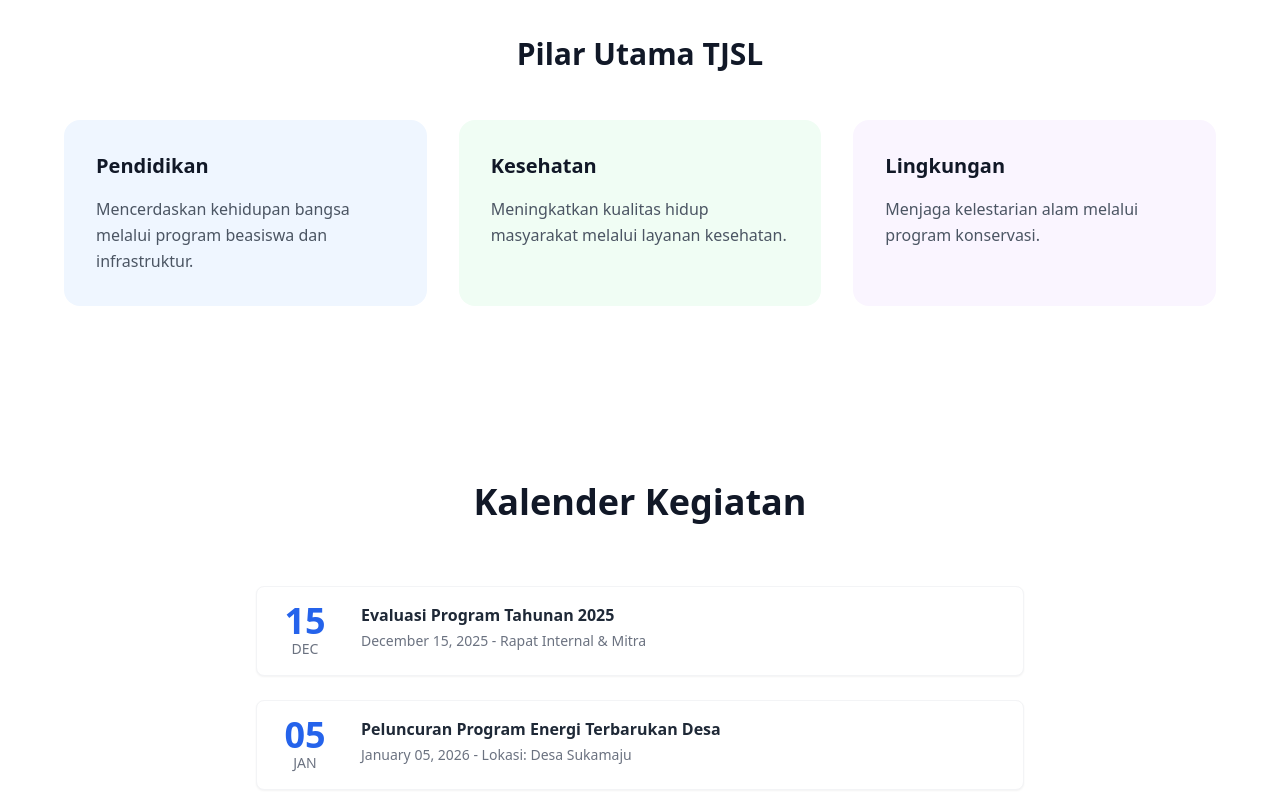
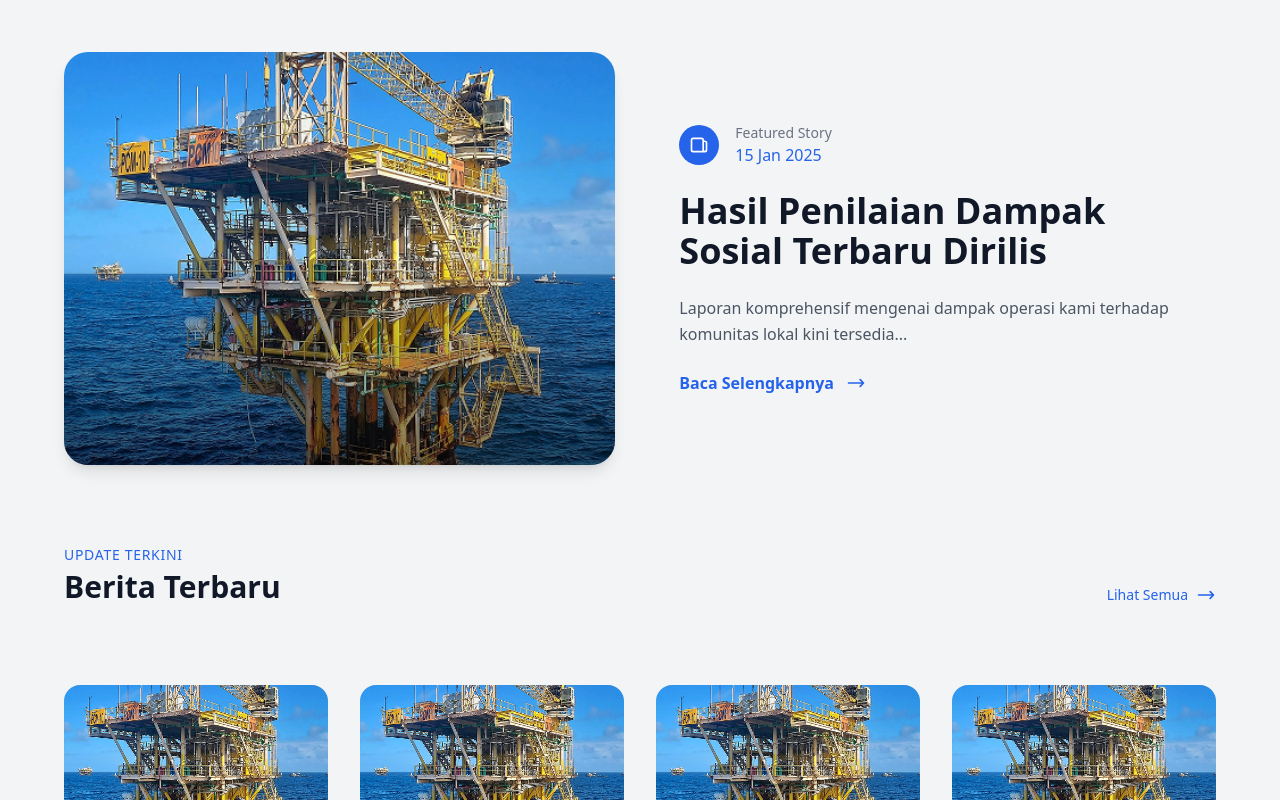
Before and after one commit to Aliyamkamila/Website-ONWJ, a React (Vite) app: page /tjsl in a window 1280 px wide. Shown: the part 1720-2520 px from the top of the page. Built offline with nearby package versions, Linux system fonts and the light colour scheme.

Commit message:
udh tjsl

```diff
--- a/src/main.jsx
+++ b/src/main.jsx
@@ -48,7 +48,7 @@ const router = createBrowserRouter([ // <-- Buka createBrowserRouter
   }, // <-- TUTUP root route object
 ]); // <-- TUTUP createBrowserRouter (setelah array)
 
-// --- createRoot dipindah ke sini, SETELAH router didefinisikan ---
+  // --- createRoot dipindah ke sini, SETELAH router didefinisikan ---
 createRoot(document.getElementById('root')).render(
   <StrictMode>
     <RouterProvider router={router} />
--- a/src/pages/TJSLPage.jsx
+++ b/src/pages/TJSLPage.jsx
@@ -27,13 +27,6 @@ const slideData = [
     { title: 'Program Kesehatan', content: 'Menyediakan layanan kesehatan gratis dan perbaikan fasilitas sanitasi untuk masyarakat sekitar.', image: carouselImg3, link: '#' },
 ];
 
-// Data untuk Pilar TJSL
-const pilarData = [
-    { title: "Pendidikan", content: "Mencerdaskan kehidupan bangsa melalui program beasiswa dan infrastruktur.", color: "bg-blue-50" },
-    { title: "Kesehatan", content: "Meningkatkan kualitas hidup masyarakat melalui layanan kesehatan.", color: "bg-green-50" },
-    { title: "Lingkungan", content: "Menjaga kelestarian alam melalui program konservasi.", color: "bg-purple-50" },
-];
-
 // Data untuk Berita Terkait TJSL
 const newsItems = [
     { id: 1, slug: 'social-impact-assessment-and-community-involvement', category: 'TJSL Update', date: '15 Jan 2025', title: 'Hasil Penilaian Dampak Sosial Terbaru Dirilis', description: 'Laporan komprehensif mengenai dampak operasi kami terhadap komunitas lokal kini tersedia...', image: programImage },
@@ -42,13 +35,6 @@ const newsItems = [
     { id: 4, slug: 'artikel-keempat-yang-baru', category: 'Kesehatan', date: '05 Okt 2024', title: 'Peresmian Fasilitas Sanitasi Air Bersih di Desa Mitra', description: 'Fasilitas baru ini diharapkan dapat meningkatkan kualitas kesehatan masyarakat sekitar...', image: programImage },
     { id: 5, slug: 'artikel-keempat-yang-baru', category: 'Kesehatan', date: '05 Okt 2024', title: 'Peresmian Fasilitas Sanitasi Air Bersih di Desa Mitra', description: 'Fasilitas baru ini diharapkan dapat meningkatkan kualitas kesehatan masyarakat sekitar...', image: programImage },
   ];
-
-// Data Kalender Kegiatan
-const events = [
-    { id: 1, day: '15', month: 'Dec', title: 'Evaluasi Program Tahunan 2025', description: 'December 15, 2025 - Rapat Internal & Mitra' },
-    { id: 2, day: '05', month: 'Jan', title: 'Peluncuran Program Energi Terbarukan Desa', description: 'January 05, 2026 - Lokasi: Desa Sukamaju' },
-    { id: 3, day: '22', month: 'Mar', title: 'Hari Penanaman Pohon Sedunia', description: 'March 22, 2026 - Kegiatan Bersama Komunitas' },
-];
 
 // --- DATA BARU UNTUK TESTIMONI ---
 const testimonials = [
@@ -119,7 +105,7 @@ const ProgramUnggulan = ({ slides }) => {
                 <div className="space-y-6">
                   <h3 className="text-3xl font-bold text-gray-900">{item.title}</h3>
                   <p className="text-gray-600 leading-relaxed">{item.content}</p>
-                   <Link to={item.link} className="inline-block bg-blue-600 text-white font-semibold py-3 px-6 rounded-lg hover:bg-blue-700 transition">Pelajari Lebih Lanjut</Link>
+                  <Link to={item.link} className="inline-block bg-blue-600 text-white font-semibold py-3 px-6 rounded-lg hover:bg-blue-700 transition">Pelajari Lebih Lanjut</Link>
                 </div>
                 <div className="relative h-full hidden lg:block"><div className="absolute inset-0 rounded-3xl overflow-hidden shadow-xl"><img src={item.image} alt={item.title} className="w-full h-full object-cover"/></div></div>
               </div>
@@ -131,21 +117,6 @@ const ProgramUnggulan = ({ slides }) => {
     </section>
   );
 };
-
-// Komponen Pilar TJSL
-const TJSLPrinsip = ({ pilar }) => (
-  <div className="container mx-auto px-8 lg:px-16 py-20 bg-white">
-    <h2 className="text-3xl font-bold text-gray-900 mb-12 text-center">Pilar Utama TJSL</h2>
-    <div className="grid md:grid-cols-3 gap-8">
-      {pilar.map((item, index) => (
-        <div key={index} className={`${item.color} p-8 rounded-2xl transition-all duration-300 hover:shadow-lg transform hover:-translate-y-2`}>
-          <h3 className="text-xl font-bold text-gray-900 mb-4">{item.title}</h3>
-          <p className="text-gray-600 leading-relaxed">{item.content}</p>
-        </div>
-      ))}
-    </div>
-  </div>
-);
 
 // Komponen Kartu Berita (Mirip landing page)
 const NewsCard = ({ news, delay }) => {
@@ -164,7 +135,7 @@ const NewsCard = ({ news, delay }) => {
           <Link to={`/artikel/${news.slug}`}>
             <div className="relative aspect-[5/3] overflow-hidden">
                 <img src={news.image} alt={news.title} className="w-full h-full object-cover transform transition-transform duration-500 group-hover:scale-105" loading="lazy" />
-                 <div className="absolute inset-0 bg-gradient-to-t from-black/60 to-transparent opacity-0 group-hover:opacity-100 transition-opacity duration-300"/>
+                <div className="absolute inset-0 bg-gradient-to-t from-black/60 to-transparent opacity-0 group-hover:opacity-100 transition-opacity duration-300"/>
             </div>
           </Link>
         </div>
@@ -174,7 +145,7 @@ const NewsCard = ({ news, delay }) => {
             <span className="text-sm text-gray-400">{news.date}</span>
           </div>
           <h3 className="text-lg font-semibold text-gray-900 group-hover:text-blue-600 transition-colors line-clamp-2">
-             <Link to={`/artikel/${news.slug}`}>{news.title}</Link>
+            <Link to={`/artikel/${news.slug}`}>{news.title}</Link>
           </h3>
         </div>
       </div>
@@ -207,21 +178,6 @@ const TJSLBeritaSection = ({ featuredNews, latestNews }) => (
           <div className="grid grid-cols-1 md:grid-cols-2 lg:grid-cols-4 gap-8">
             {latestNews.map((item, index) => (<NewsCard key={item.id} news={item} delay={index * 100} />))}
           </div>
-        </div>
-    </section>
-);
-
-// Komponen Kalender Kegiatan Item
-const CalendarEventItem = ({ event }) => ( <div className="flex items-start space-x-6 p-4 bg-white rounded-lg shadow-sm border border-gray-100 hover:shadow-md transition-shadow"> <strong className="text-blue-600 text-4xl font-black flex-shrink-0 w-16 text-center leading-none">{event.day}<span className="block text-sm font-medium text-gray-500">{event.month.toUpperCase()}</span></strong> <div className="flex-1 min-w-0"><h4 className="font-bold text-gray-800 mb-1">{event.title}</h4><p className="text-sm text-gray-500">{event.description}</p></div> </div> );
-
-// Komponen Section Kalender Kegiatan
-const TJSLCalendarSection = ({ events }) => (
-    <section className="bg-white py-24">
-        <div className="container mx-auto px-8 lg:px-16">
-            <h2 className="text-4xl font-bold text-gray-900 text-center mb-16">Kalender Kegiatan</h2>
-            <div className="max-w-3xl mx-auto space-y-6">
-                 {events.map((event) => (<CalendarEventItem key={event.id} event={event} />))}
-            </div>
         </div>
     </section>
 );
@@ -267,8 +223,8 @@ const TJSLPage = () => {
       <TJSLHero />
       <TJSLProfile quickFacts={quickFactsData} />
       <ProgramUnggulan slides={slideData} />
-      <TJSLPrinsip pilar={pilarData} />
-      <TJSLCalendarSection events={events} />
+      {/* <TJSLPrinsip pilar={pilarData} /> */} {/* DIHAPUS */}
+      {/* <TJSLCalendarSection events={events} /> */} {/* DIHAPUS */}
       <TJSLBeritaSection featuredNews={featuredNews} latestNews={latestNews} />
 
       {/* --- MEMANGGIL SECTION VOICES DI SINI --- */}
```
